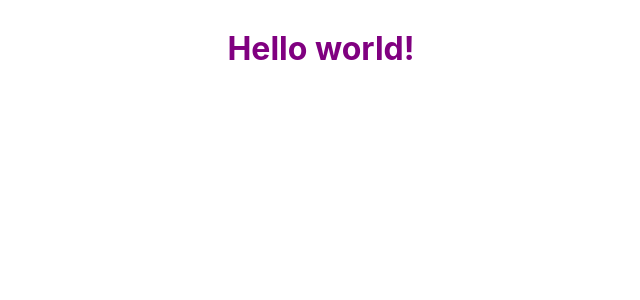
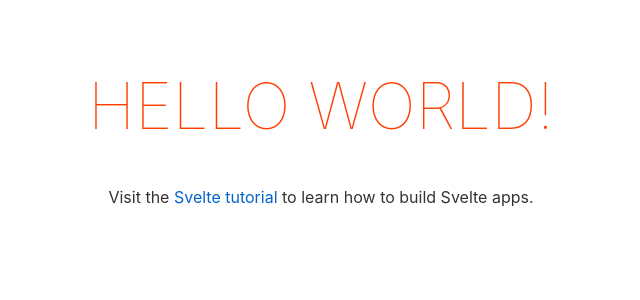
Before and after one commit to sveltejs/template, a Svelte app: page / in a window 1280 px wide. Shown: the top 300 px of the page, without its empty margins (319-959 px from the left). Built offline with nearby package versions, Linux system fonts and the light colour scheme.

Commit message:
make it nicer

```diff
--- a/src/App.svelte
+++ b/src/App.svelte
@@ -2,11 +2,29 @@
 	export let name;
 </script>
 
+<main>
+	<h1>Hello {name}!</h1>
+	<p>Visit the <a href="https://svelte.dev/tutorial">Svelte tutorial</a> to learn how to build Svelte apps.</p>
+</main>
+
 <style>
+	main {
+		text-align: center;
+		padding: 1em;
+		max-width: 240px;
+		margin: 0 auto;
+	}
+
 	h1 {
-		color: purple;
-		text-align: center;
+		color: #ff3e00;
+		text-transform: uppercase;
+		font-size: 4em;
+		font-weight: 100;
+	}
+
+	@media (min-width: 640px) {
+		main {
+			max-width: none;
+		}
 	}
 </style>
-
-<h1>Hello {name}!</h1>
```
